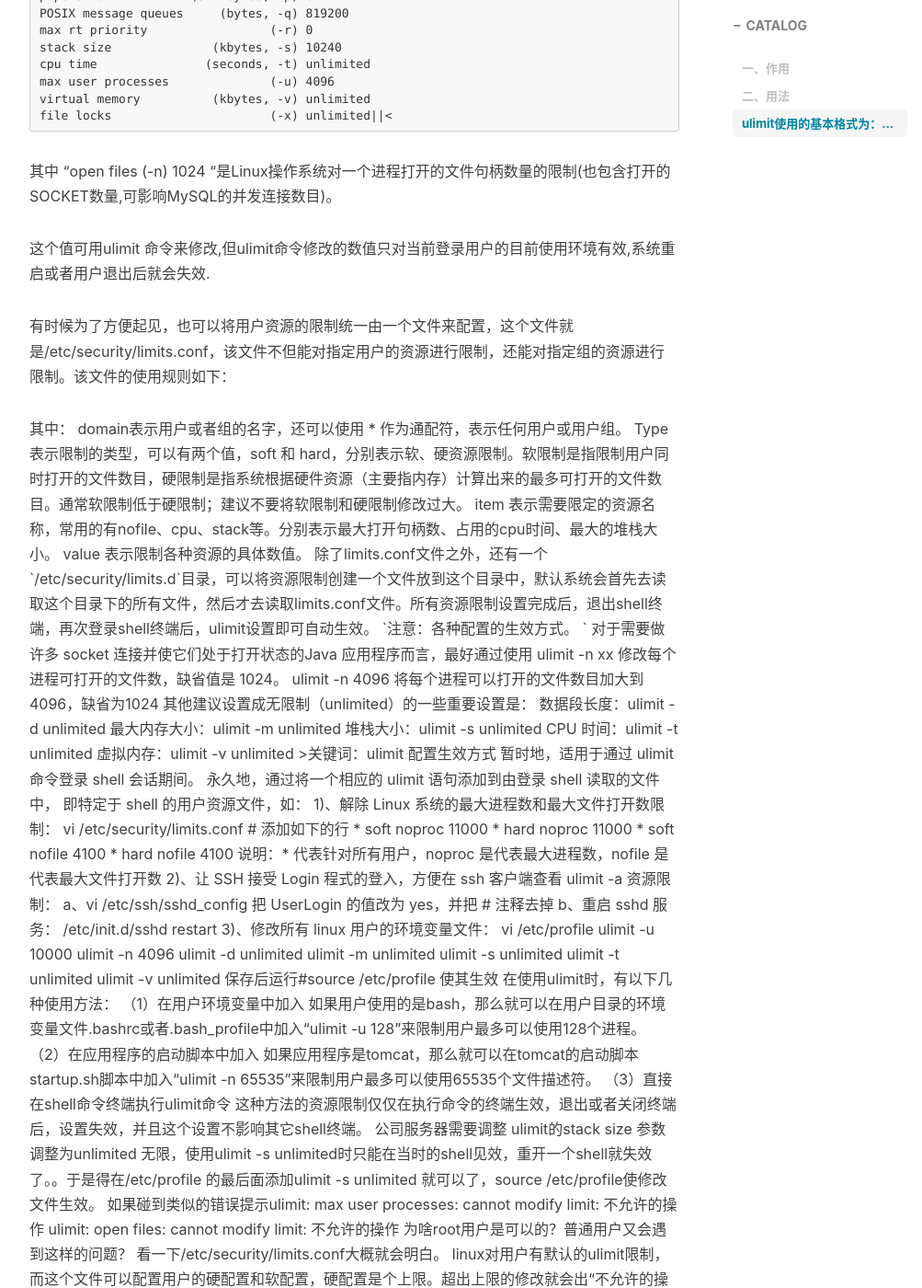
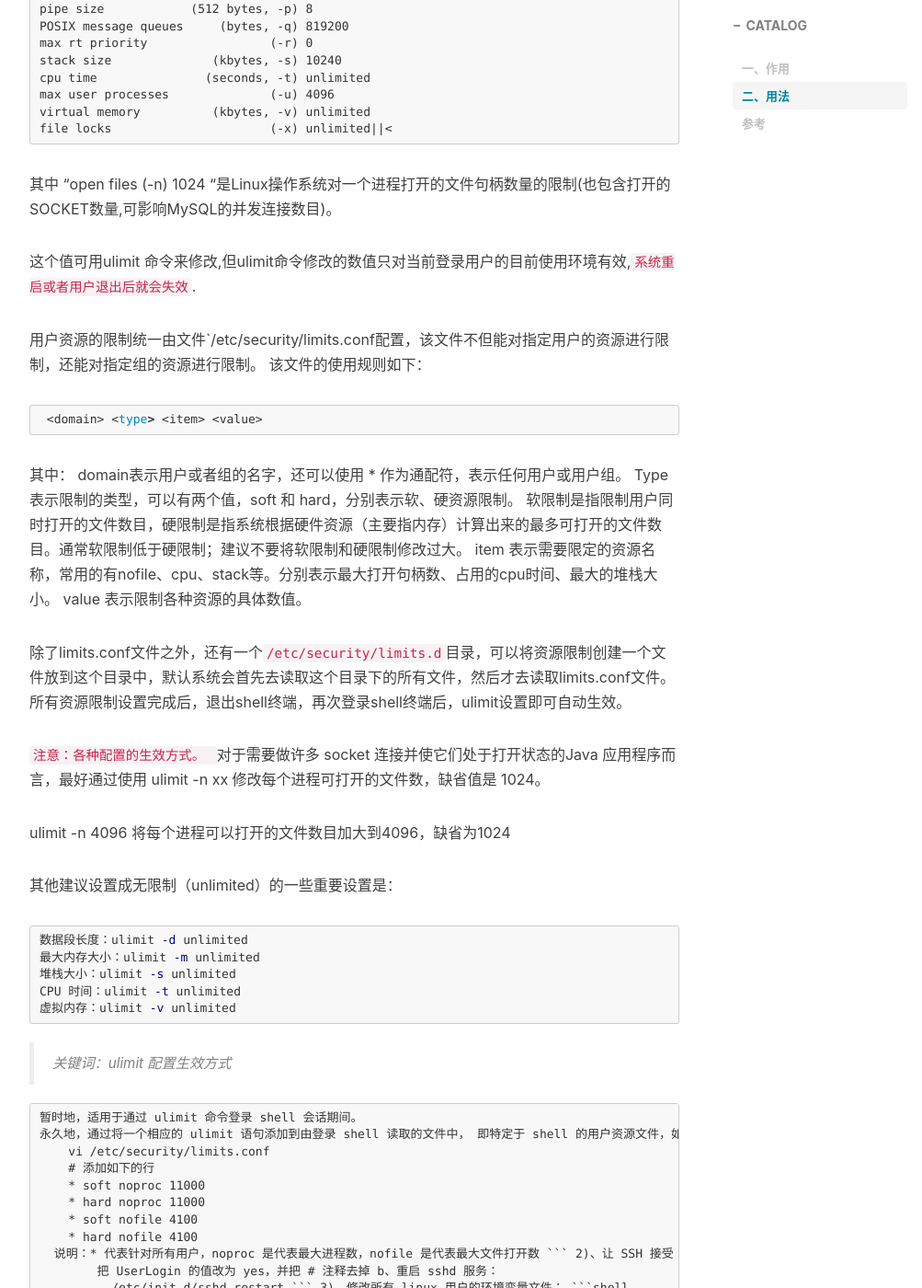
Before and after one commit to handerfly/handerfly.github.io, a Jekyll site: the page built from _posts/2019-03-30-linux中ulimit作用.md, in a window 1280 px wide and 1400 px high, scrolled down 1460 px. Shown: the whole window at 92% size, without its empty margins (233-1236 px from the left). Built offline with Jekyll 4.4.1, drawn with Linux system fonts in a browser that asks for light colours; nearby versions of some CDN libraries; comment, search, counter and statistics services are not loaded; some of the changed text lies outside the part shown.

Commit message:
Update 2019-03-30-linux中ulimit作用.md

````diff
--- a/_posts/2019-03-30-linux中ulimit作用.md
+++ b/_posts/2019-03-30-linux中ulimit作用.md
@@ -26,7 +26,7 @@ CPU占用时间限制用户最大可用的进程数限制
 Shell进程所能使用的最大虚拟内存限制
 # 二、用法
 
-## ulimit使用的基本格式为：ulimit [options] [limit]
+__ulimit使用的基本格式为：ulimit [options] [limit]__
 ```shell
 选项 含义
 -a 显示当前系统所有的limit资源信息。
@@ -66,22 +66,19 @@ file locks                      (-x) unlimited||<
 ```
 其中 "open files (-n) 1024 "是Linux操作系统对一个进程打开的文件句柄数量的限制(也包含打开的SOCKET数量,可影响MySQL的并发连接数目)。
 
-这个值可用ulimit 命令来修改,但ulimit命令修改的数值只对当前登录用户的目前使用环境有效,系统重启或者用户退出后就会失效.
+这个值可用ulimit 命令来修改,但ulimit命令修改的数值只对当前登录用户的目前使用环境有效,`系统重启或者用户退出后就会失效`.
 
 
-
-有时候为了方便起见，也可以将用户资源的限制统一由一个文件来配置，这个文件就是/etc/security/limits.conf，该文件不但能对指定用户的资源进行限制，还能对指定组的资源进行限制。该文件的使用规则如下：
-
+用户资源的限制统一由文件`/etc/security/limits.conf配置，该文件不但能对指定用户的资源进行限制，还能对指定组的资源进行限制。
+该文件的使用规则如下：
+```shell
  <domain> <type> <item> <value>
-
+```
 其中：
-
 domain表示用户或者组的名字，还可以使用 * 作为通配符，表示任何用户或用户组。
-
-Type 表示限制的类型，可以有两个值，soft 和 hard，分别表示软、硬资源限制。软限制是指限制用户同时打开的文件数目，硬限制是指系统根据硬件资源（主要指内存）计算出来的最多可打开的文件数目。通常软限制低于硬限制；建议不要将软限制和硬限制修改过大。
-
+Type 表示限制的类型，可以有两个值，soft 和 hard，分别表示软、硬资源限制。
+软限制是指限制用户同时打开的文件数目，硬限制是指系统根据硬件资源（主要指内存）计算出来的最多可打开的文件数目。通常软限制低于硬限制；建议不要将软限制和硬限制修改过大。
 item 表示需要限定的资源名称，常用的有nofile、cpu、stack等。分别表示最大打开句柄数、占用的cpu时间、最大的堆栈大小。
-
 value 表示限制各种资源的具体数值。
 
 除了limits.conf文件之外，还有一个`/etc/security/limits.d`目录，可以将资源限制创建一个文件放到这个目录中，默认系统会首先去读取这个目录下的所有文件，然后才去读取limits.conf文件。所有资源限制设置完成后，退出shell终端，再次登录shell终端后，ulimit设置即可自动生效。
@@ -92,18 +89,20 @@ value 表示限制各种资源的具体数值。
 ulimit -n 4096 将每个进程可以打开的文件数目加大到4096，缺省为1024
 
 其他建议设置成无限制（unlimited）的一些重要设置是：
+```shell
 数据段长度：ulimit -d unlimited
 最大内存大小：ulimit -m unlimited
 堆栈大小：ulimit -s unlimited
 CPU 时间：ulimit -t unlimited
 虚拟内存：ulimit -v unlimited
-
->关键词：ulimit
+```
+> 关键词：ulimit
 配置生效方式
 
     暂时地，适用于通过 ulimit 命令登录 shell 会话期间。
     永久地，通过将一个相应的 ulimit 语句添加到由登录 shell 读取的文件中， 即特定于 shell 的用户资源文件，如：
 1)、解除 Linux 系统的最大进程数和最大文件打开数限制：
+```shell
         vi /etc/security/limits.conf
         # 添加如下的行
         * soft noproc 11000
@@ -111,12 +110,16 @@ CPU 时间：ulimit -t unlimited
         * soft nofile 4100
         * hard nofile 4100
       说明：* 代表针对所有用户，noproc 是代表最大进程数，nofile 是代表最大文件打开数
+```
 2)、让 SSH 接受 Login 程式的登入，方便在 ssh 客户端查看 ulimit -a 资源限制：
-        a、vi /etc/ssh/sshd_config
+```shell
+a、vi /etc/ssh/sshd_config
             把 UserLogin 的值改为 yes，并把 # 注释去掉
-        b、重启 sshd 服务：
+b、重启 sshd 服务：
               /etc/init.d/sshd restart
+```
 3)、修改所有 linux 用户的环境变量文件：
+```shell
     vi /etc/profile
     ulimit -u 10000
     ulimit -n 4096
@@ -125,6 +128,7 @@ CPU 时间：ulimit -t unlimited
     ulimit -s unlimited
     ulimit -t unlimited
     ulimit -v unlimited
+```
  保存后运行#source /etc/profile 使其生效
 
 
@@ -153,15 +157,18 @@ CPU 时间：ulimit -t unlimited
 看一下/etc/security/limits.conf大概就会明白。
 linux对用户有默认的ulimit限制，而这个文件可以配置用户的硬配置和软配置，硬配置是个上限。超出上限的修改就会出“不允许的操作”这样的错误。
 在limits.conf加上
+```
 *        soft    noproc 10240
 *        hard    noproc 10240
 *        soft    nofile 10240
 *        hard    nofile 10240
+```
 就是限制了任意用户的最大进程数和文件数为10240。
 
 
 
 如何设置普通用户的ulimit值
+```
 1、vim /etc/profile
 增加 ulimit -n 10240
 source /etc/profile 重新启动就不需要运行这个命令了。
@@ -171,11 +178,11 @@ source /etc/profile 重新启动就不需要运行这个命令了。
 \\限制打开文件数10240
 3、测试，新建普通用户，切换到普通用户使用ulit -a 查看是否修改成功。
 
-
+```
 查看系统级别资源限制：
 
 1.系统级别：
-
+```
 sysctl -a (-a:显示当前所有可用的值)
 
 系统总限制：cat /proc/sys/fs/file-max 等一系列值，修改/etc/sysctl.conf 中也可以控制
@@ -183,13 +190,12 @@ sysctl -a (-a:显示当前所有可用的值)
  /proc/sys/fs/file-nr，可以看到整个系统目前使用的文件句柄数量
 
 
-
 修改此硬限制的方法是修改/etc/rc.local脚本，在脚本中添加如下行：
 
 echo 8000037 > /proc/sys/fs/file-max
 
 这是让Linux在启动完成后强行将系统级打开文件数硬限制设置为800037。
-
+```
 这表明这台Linux系统最多允许同时打开(即包含所有用户打开文件数总和)800037个文件，是Linux系统级硬限制，所有用户级的打开文件数限制都不应超过这个数值。该值是Linux系统在启动时根据系统硬件资源状况计算出来的最佳的最大同时打开文件数限制，如果没有特殊需要，不应该修改此限制，除非想为用户级打开文件数限制设置超过此限制的值。
 
 
@@ -199,6 +205,7 @@ echo 8000037 > /proc/sys/fs/file-max
 
 
 2.session 设置：
+```
 
 ulimit -a # 查看所有的
 
@@ -208,10 +215,10 @@ ulimit -H -n1024 #设置当前会话的打开文件数硬连接数为 1024.
 
 ulimit -n 996 #设置当前会话的打开文件数硬&&软连接数都为 1024.
 
-
+ ```
 
 3.设置用户(只针对用户的每个进程)：
-
+```
 #<domain> <type> <item> <value>
 
 #
@@ -223,36 +230,39 @@ ulimit -n 996 #设置当前会话的打开文件数硬&&软连接数都为 1024.
 
 
 ulimit -n vs. file-max ?
+```
 简单的说, ulimit -n控制进程级别能够打开的文件句柄的数量, 而max-file表示系统级别的能够打开的文件句柄的数量。
 
 ulimit -n的设置在重启机器后会丢失，因此需要修改limits.conf的限制，limits.conf中有两个值soft和hard，soft代表只警告，hard代表真正的限制
-
+```
 Cat /etc/security/limits.conf
 
 *               soft    nofile          150000
 *               hard    nofile          150000
+```
 这里我们把soft和hard设置成一样的。
 
 “cat /proc/sys/fs/file-max”，或“sysctl -a | grep fs.file-max”查看系统能打开的最大文件数。查看和设置例如：
 
-复制代码
+```
+
 [root@vm014601 ~]# sysctl -a |grep fs.file-max
 fs.file-max = 200592
 [root@vm014601 ~]# echo "fs.file-max = 2005920" >> /etc/sysctl.conf
 [root@vm014601 ~]# sysctl -p
 [root@vm014601 ~]# cat /proc/sys/fs/file-max
 2005920
-复制代码
+```
 file-nr是只读文件，第一个数代表了目前分配的文件句柄数；第二个数代表了系统分配的最大文件句柄数；比如线上系统查看结果：
 
-复制代码
+```
 # cat /proc/sys/fs/file-max
 1106537
 # cat /proc/sys/fs/file-nr
 1088  0       1106537
 # lsof | wc -l
 1506
-复制代码
+```
 可以看到file-nr和lsof的值不是很一致，但是数量级一致。为什么会不一致？原因如下：
 
 写到lsof是列出系统所占用的资源,但是这些资源不一定会占用打开文件号的。如共享内存,信号量,消息队列,内存映射.等,虽然占用了这些资源,但不占用打开文件号.
````
